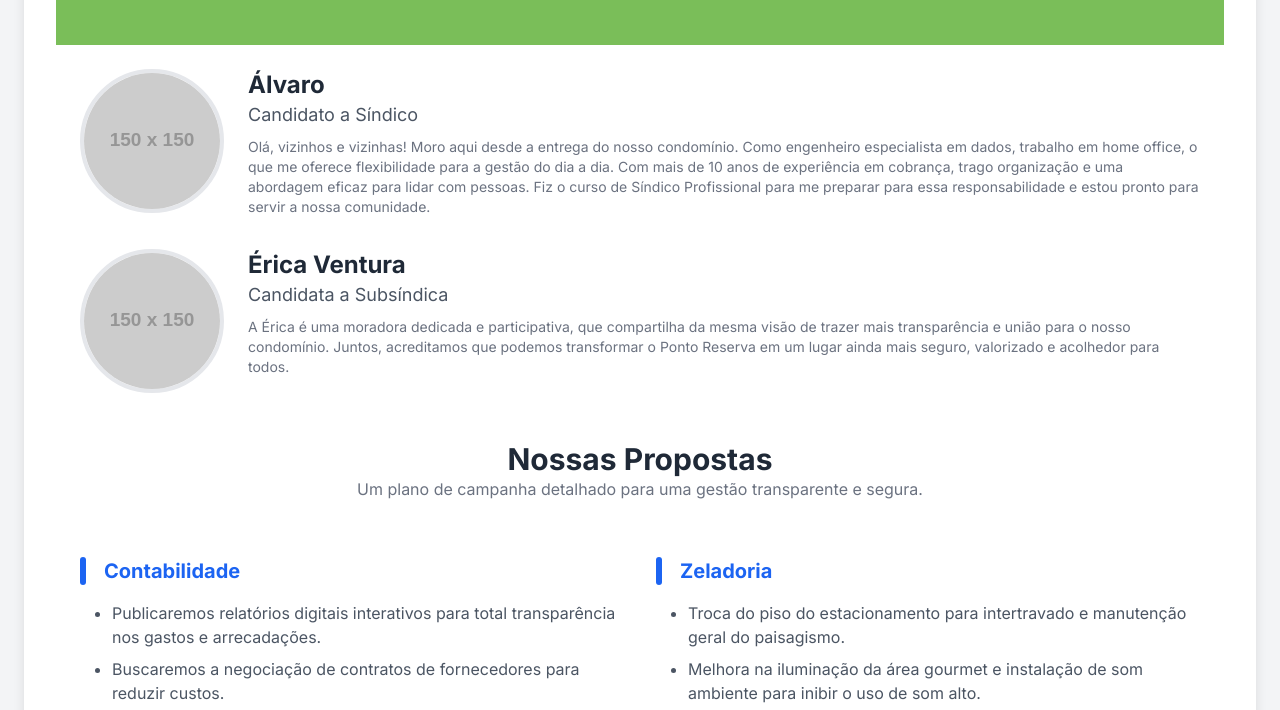
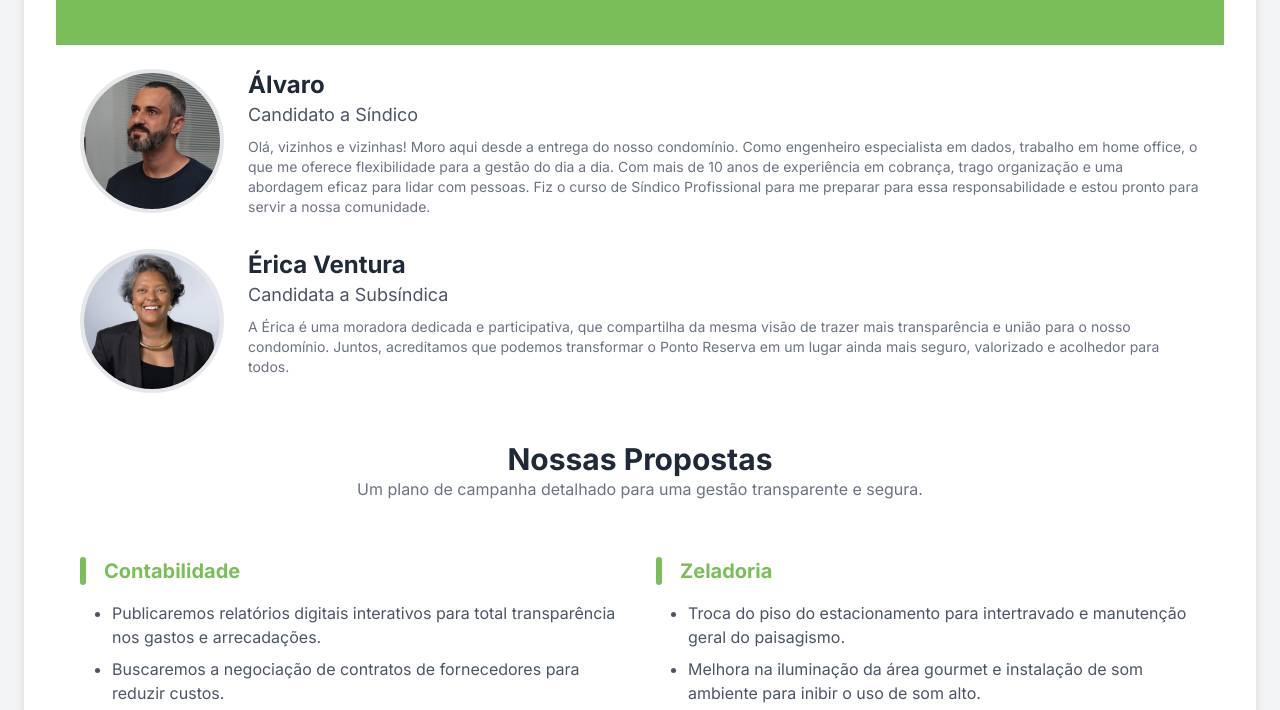
Before and after one commit to wizardcorp81/eleicao_ponto_reserva, a plain HTML site: page index.html in a window 1280 px wide. Shown: the part 219-929 px from the top of the page. Drawn offline with nearby package versions, Linux system fonts and the light colour scheme; placeholder pictures from the web are drawn by us.

Commit message:
Update index.html

```diff
--- a/index.html
+++ b/index.html
@@ -45,7 +45,7 @@
             margin-top: 2rem;
             margin-bottom: 1rem;
             padding-left: 1.5rem;
-            color: #1c64f2;
+            color: #7ABE59;
             font-weight: 700;
         }
         .section-title::before {
@@ -56,7 +56,7 @@
             transform: translateY(-50%);
             width: 6px;
             height: 100%;
-            background-color: #1c64f2;
+            background-color: #7ABE59;
             border-radius: 3px;
         }
         .proposta-item {
@@ -85,7 +85,7 @@
         }
         .user-message {
             align-self: flex-end;
-            background-color: #1c64f2;
+            background-color: #7ABE59;
             color: white;
             border-bottom-right-radius: 4px;
         }
@@ -130,7 +130,7 @@
         <section class="p-6">
             <div class="flex flex-col sm:flex-row items-center sm:items-start mb-8 space-y-4 sm:space-y-0 sm:space-x-6">
                 <div class="flex-shrink-0">
-                    <img src="https://placehold.co/150x150/e5e7eb/4b5563?text=Álvaro" alt="Foto de Álvaro" class="rounded-full w-28 h-28 sm:w-36 sm:h-36 object-cover border-4 border-gray-200">
+                    <img src="alvaro_profile.jpeg" alt="Foto de Álvaro" class="rounded-full w-28 h-28 sm:w-36 sm:h-36 object-cover border-4 border-gray-200">
                 </div>
                 <div class="text-center sm:text-left">
                     <h2 class="text-2xl font-bold text-gray-800">Álvaro</h2>
@@ -142,7 +142,7 @@
             </div>
             <div class="flex flex-col sm:flex-row items-center sm:items-start space-y-4 sm:space-y-0 sm:space-x-6">
                 <div class="flex-shrink-0">
-                    <img src="https://placehold.co/150x150/e5e7eb/4b5563?text=Érica" alt="Foto de Érica Ventura" class="rounded-full w-28 h-28 sm:w-36 sm:h-36 object-cover border-4 border-gray-200">
+                    <img src="erica_profile.jpg" alt="Foto de Érica Ventura" class="rounded-full w-28 h-28 sm:w-36 sm:h-36 object-cover border-4 border-gray-200">
                 </div>
                 <div class="text-center sm:text-left">
                     <h2 class="text-2xl font-bold text-gray-800">Érica Ventura</h2>
```
